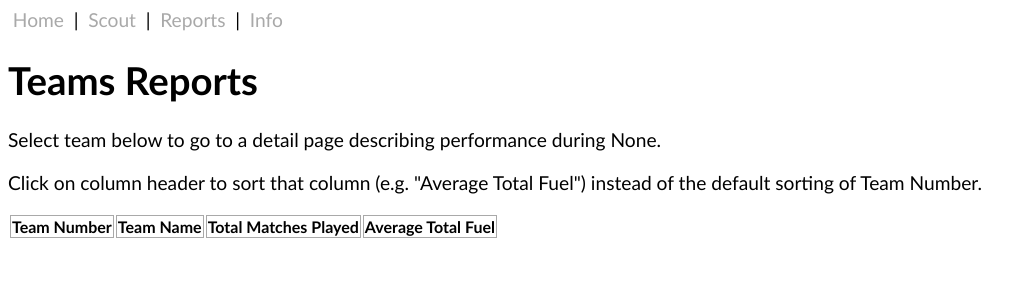
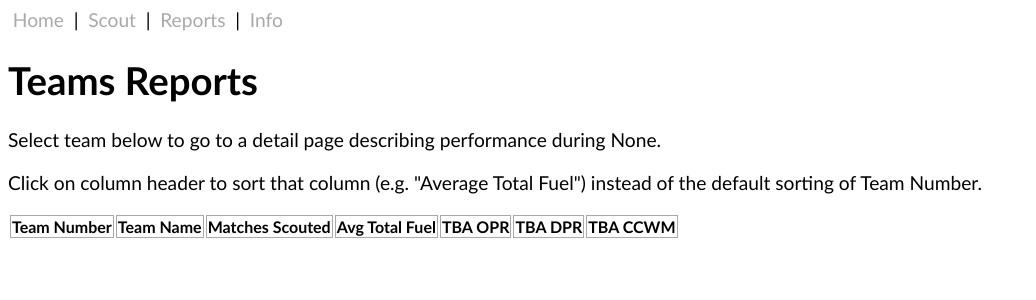
Before and after one commit to fscdata/fsc-data-scouting, a Flask app: page /report/team in a window 1280 px wide. Shown: the top 300 px of the page, without its empty margins (0-1036 px from the left). Run offline with Flask 3, Linux system fonts and the light colour scheme; data that the repository does not hold is empty.

Commit message:
import common TBA stats

```diff
--- a/routes/report_routes.py
+++ b/routes/report_routes.py
@@ -1,3 +1,5 @@
+import os
+import requests
 import csv
 from datetime import datetime
 from io import StringIO
@@ -5,6 +7,45 @@ from flask import Blueprint, make_response, render_template, request
 from database_model import db, Team, MatchTeamData, MatchData, Event, Calculation
 
 bp = Blueprint("report", __name__, url_prefix="/report")
+
+def pull_TBA_stats(team_stats):
+    tba_api_key = os.environ.get('TBA_API_KEY')
+
+    base_tba_url = 'https://www.thebluealliance.com/api/v3'
+
+    if not tba_api_key:
+        print("Error: Blue Alliance API credentials not found in environment variables.")
+        exit(1)
+    headers = {
+        'X-TBA-Auth-Key' : tba_api_key
+    }
+
+    event_key = '2026sccha'
+    stats_endpoint_url = f'{base_tba_url}/event/{event_key}/oprs'
+
+    event_stats_response = requests.get(stats_endpoint_url, headers=headers)
+    print(f'Status Code: {event_stats_response.status_code}')
+    if not event_stats_response.status_code == 200:
+        print('api error')
+    else:
+        event_stats_data = event_stats_response.json()
+
+        tba_opr = {
+            team[3:]: round(event_stats_data['oprs'][team], 2)
+            for team in event_stats_data['oprs']}
+        tba_dpr = {
+            team[3:]: round(event_stats_data['dprs'][team], 2)
+            for team in event_stats_data['dprs']}
+        tba_ccwm = {
+            team[3:]: round(event_stats_data['ccwms'][team], 2)
+            for team in event_stats_data['ccwms']}
+
+        print(team_stats)
+        for team in team_stats:
+            team_stats[team]['opr'] = tba_opr[f'{team}']
+            team_stats[team]['dpr'] = tba_dpr[f'{team}']
+            team_stats[team]['ccwm'] = tba_ccwm[f'{team}']
+    return team_stats
 
 def calculate_climb_stats(MatchTeamData):
     print(f'> Calculating climb stats for team')
@@ -162,7 +203,10 @@ def report_team_page():
                 {'team_name': team_data[1],
                  'match_count': 0,
                  'total_fuel': 0,
-                 'avg_fuel': 0}
+                 'avg_fuel': 0,
+                 'opr': 0,
+                 'dpr': 0,
+                 'ccwm': 0}
                 for team_data in team_summary_data}
         team_performance_data = db.session\
             .query(
@@ -182,10 +226,11 @@ def report_team_page():
                 team_stats[team]['avg_fuel'] = round(
                     team_stats[team]['total_fuel'] / team_stats[team]['match_count'],
                     2)
+        full_team_stats = pull_TBA_stats(team_stats)
 
         return render_template(
             'report/main_teams_page.html',
-            team_stats=team_stats,
+            team_stats=full_team_stats,
             active_event_name=active_event_name)
     else:
         print(f' > Rendering team report page for team number {team_number}')
@@ -229,6 +274,9 @@ def report_page():
         .filter(
             MatchTeamData.event_id == display_event_id,
             MatchTeamData.record_hidden == False)\
+        .order_by(
+            MatchTeamData.match_number,
+            MatchTeamData.team_number)\
         .all()
     return render_template(
         'report/report_raw_matchdata.html',
--- a/templates/report/main_teams_page.html
+++ b/templates/report/main_teams_page.html
@@ -12,8 +12,11 @@
         <tr>
             <th>Team Number</th>
             <th>Team Name</th>
-            <th>Total Matches Played</th>
-            <th>Average Total Fuel</th>
+            <th>Matches Scouted</th>
+            <th>Avg Total Fuel</th>
+            <th>TBA OPR</th>
+            <th>TBA DPR</th>
+            <th>TBA CCWM</th>
         </tr>
 
         {% for team in team_stats %}
@@ -32,6 +35,15 @@
             <td>
                 {{ team_stats[team]['avg_fuel'] }}
             </td>
+            <td>
+                {{ team_stats[team]['opr'] }}
+            </td>
+            <td>
+                {{ team_stats[team]['dpr'] }}
+            </td>
+            <td>
+                {{ team_stats[team]['ccwm'] }}
+            </td>
         </tr>
         {% endfor %}
     </table>
```
